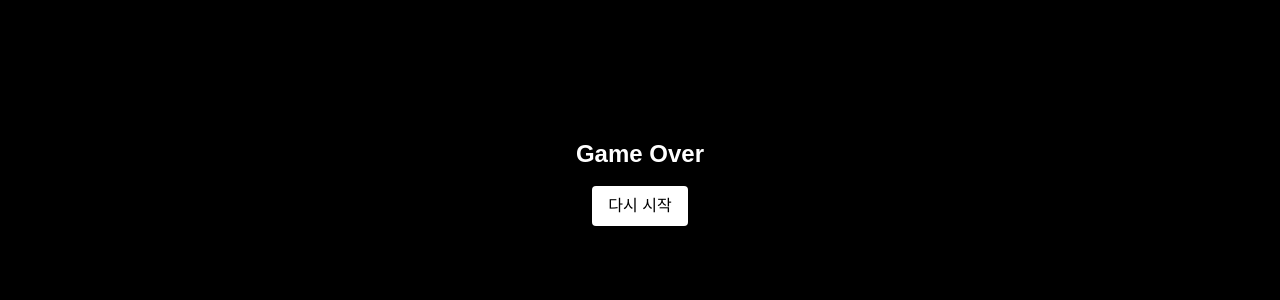
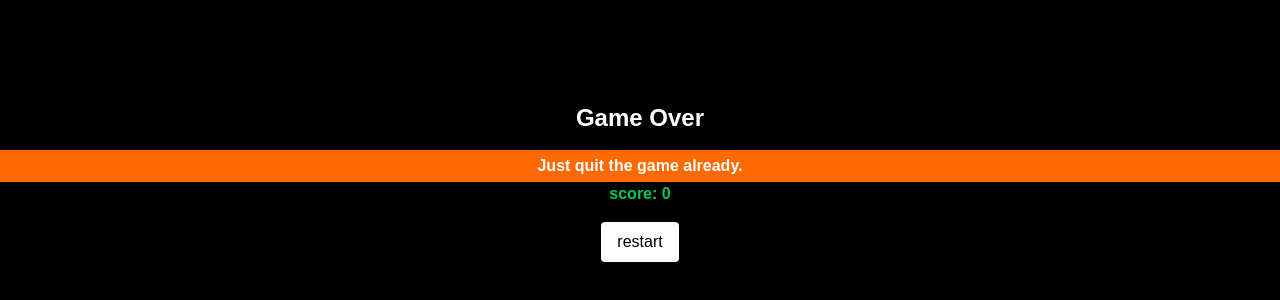
Before and after one commit to FordangIT/Run-on-Jungja, a Next.js app in the folder fe/: page /game in a window 1280 px wide. Shown: the part 218-518 px from the top of the page. Built offline with nearby package versions, Linux system fonts and the light colour scheme.

Commit message:
Design: 점수에 따른 대사 및 색깔 설정

```diff
--- a/fe/src/components/GameCanvas.tsx
+++ b/fe/src/components/GameCanvas.tsx
@@ -7,13 +7,19 @@ import Tagger from "./Tagger";
 import Robot from "./Robot";
 import Item from "./Item";
 import JoystickController from "./JoystickController";
+import { getScoreMessage } from "@/utils/gameUtils";
 
 interface GameCanvasProps {
   stickList: { id: number; x: number; y: number; angle: number }[];
   onScore: (score: number) => void;
+  score: number;
 }
 
-export default function GameCanvas({ stickList, onScore }: GameCanvasProps) {
+export default function GameCanvas({
+  stickList,
+  onScore,
+  score
+}: GameCanvasProps) {
   const [isGameOver, setIsGameOver] = useState(false);
 
   const canvasRef = useRef<HTMLCanvasElement>(null);
@@ -418,11 +424,18 @@ export default function GameCanvas({ stickList, onScore }: GameCanvasProps) {
       {isGameOver && (
         <div className="absolute inset-0 bg-black bg-opacity-70 flex flex-col items-center justify-center z-10">
           <h1 className="text-white text-2xl font-bold mb-4">Game Over</h1>
+
+          <div className="bg-orange-500 w-full h-8 flex items-center justify-center">
+            <div className="text-white font-semibold">
+              {getScoreMessage(score)}
+            </div>
+          </div>
+          <h5 className="text-green-500 font-semibold mb-4">score: {score}</h5>
           <button
             onClick={() => window.location.reload()}
             className="bg-white text-black px-4 py-2 rounded"
           >
-            다시 시작
+            restart
           </button>
         </div>
       )}
--- a/fe/src/pages/game/index.tsx
+++ b/fe/src/pages/game/index.tsx
@@ -3,6 +3,7 @@
 import { useSearchParams } from "next/navigation";
 import { useState, useRef } from "react";
 import GameCanvas from "@/components/GameCanvas";
+import { getBackgroundColor } from "@/utils/gameUtils";
 
 export default function Game() {
   const searchParams = useSearchParams();
@@ -32,7 +33,11 @@ export default function Game() {
   );
 
   return (
-    <div className="flex flex-col items-center justify-center w-full h-screen">
+    <div
+      className={`flex flex-col items-center justify-center w-full h-screen transition-colors duration-500 ${getBackgroundColor(
+        score
+      )}`}
+    >
       <p className="text-lg font-bold mb-2">Show Your Moves, {nickname}!</p>
       <p className="text-md mb-2">Score: {score}</p>
       <GameCanvas
@@ -40,6 +45,7 @@ export default function Game() {
         onScore={(s) =>
           setScore((prev) => (typeof prev === "number" ? prev + s : s))
         }
+        score={score}
       />
     </div>
   );
--- /dev/null
+++ b/fe/src/utils/gameUtils.ts
@@ -0,0 +1,22 @@
+export function getScoreMessage(score: number) {
+  if (score <= 50) return "Just quit the game already.";
+  if (score <= 100) return "Haha, anyone can do this.";
+  if (score <= 150) return "Oh, you're actually pretty good!";
+  if (score <= 200) return "You're starting to make this fun.";
+  if (score <= 250) return "Whoa, you're really good!";
+  if (score <= 300) return "You're probably the best in your town.";
+  if (score <= 350) return "Wait, you actually did this? Is this all you do?";
+  return "You're simply the GOAT.";
+}
+
+export function getBackgroundColor(score: number) {
+  if (score <= 0) return "bg-white"; // 점수 없음: 흰색
+  if (score <= 50) return "bg-amber-100"; // 낮은 점수: 어둡게
+  if (score <= 100) return "bg-orange-200"; // 보통
+  if (score <= 150) return "bg-green-200"; // 좀 잘함
+  if (score <= 200) return "bg-sky-200"; // 꽤 잘함
+  if (score <= 250) return "bg-purple-200"; // 고수
+  if (score <= 300) return "bg-teal-300"; // 최상급
+  if (score <= 350) return "bg-emerald-300"; // 거의 신급
+  return "bg-lime-700"; // 360점 이상: 레전드
+}
```
